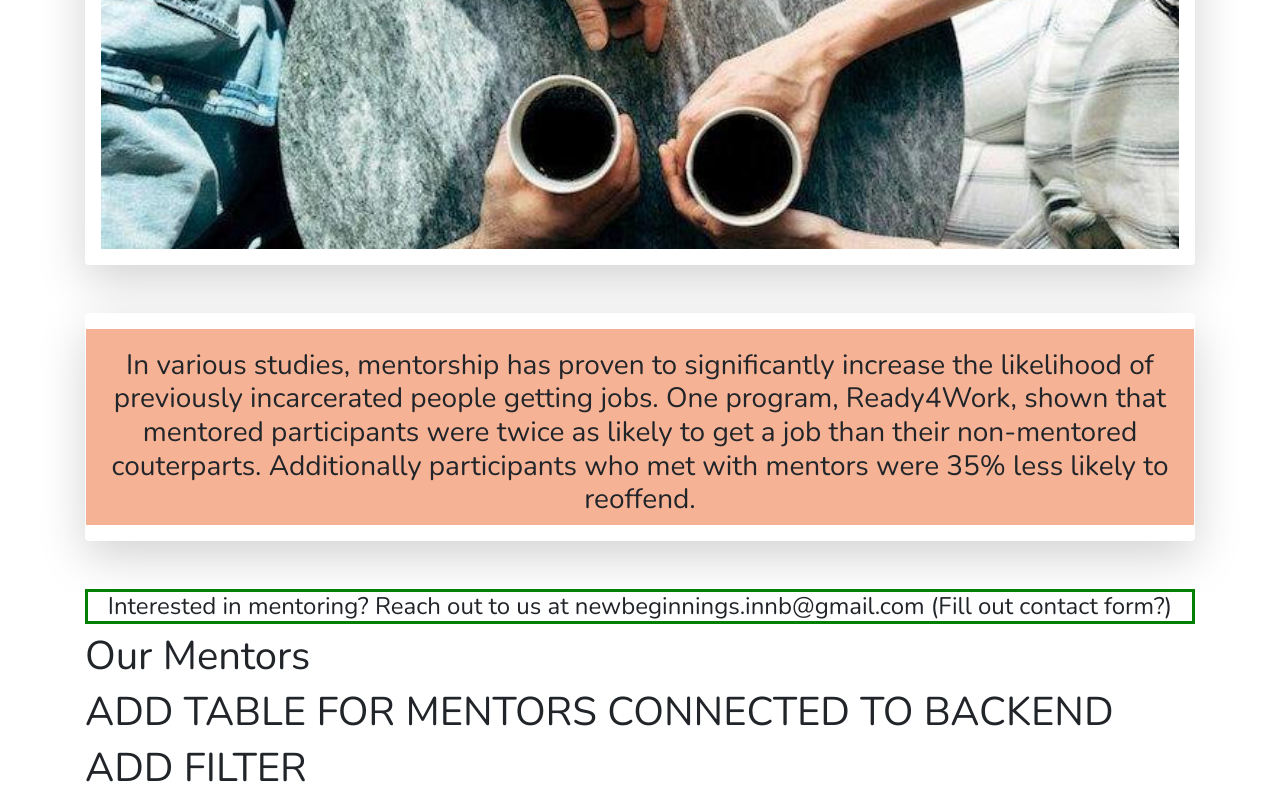
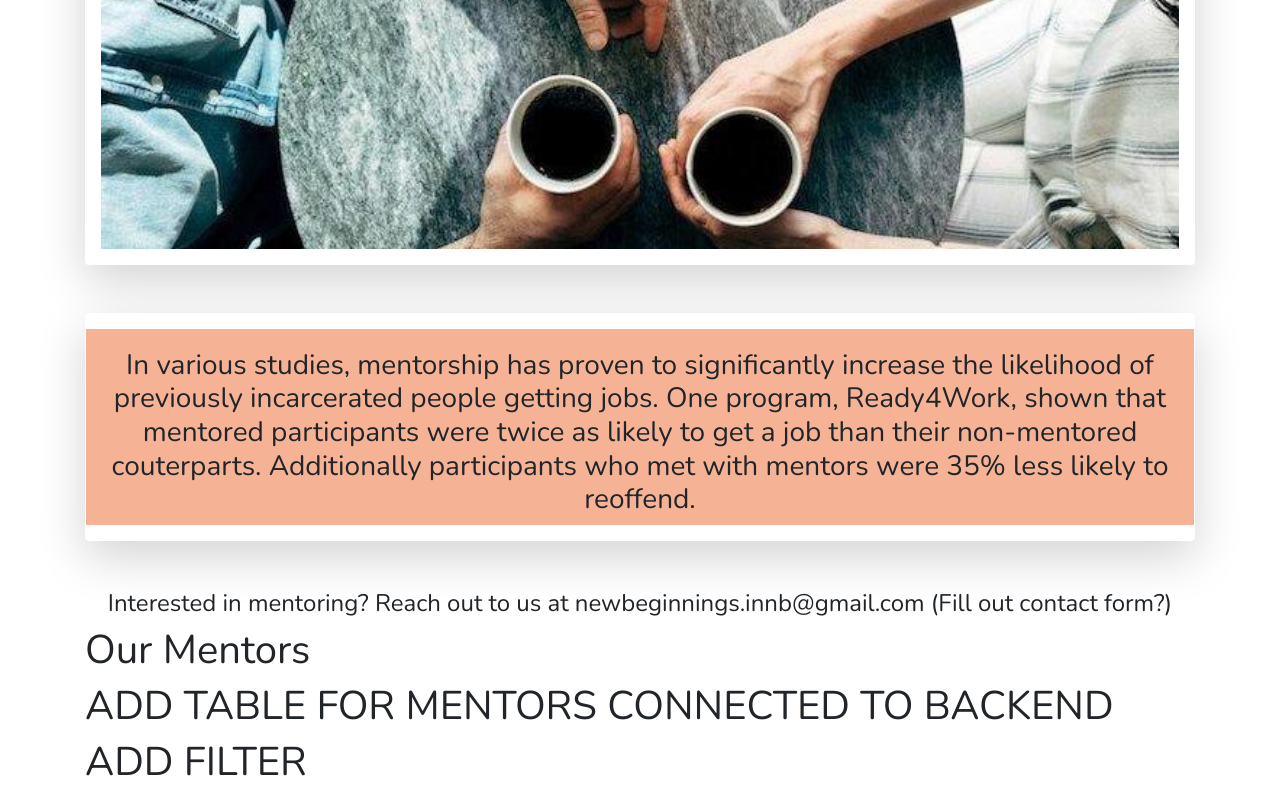
Before and after one commit to shrilpatel/newbegweb, a React (Create React App) app: page /#/mentorship in a window 1280 px wide. Shown: the part 568-1368 px from the top of the page. Built offline with nearby package versions, Linux system fonts and the light colour scheme.

Commit message:
Update styles.css

```diff
--- a/src/styles.css
+++ b/src/styles.css
@@ -13,7 +13,6 @@ body {
 }
 .centered {
     text-align: center;
-    border: 3px solid green;
 }
 .jumbo-main {
   background-image: url("./assets/sunrise.jpg");
```
